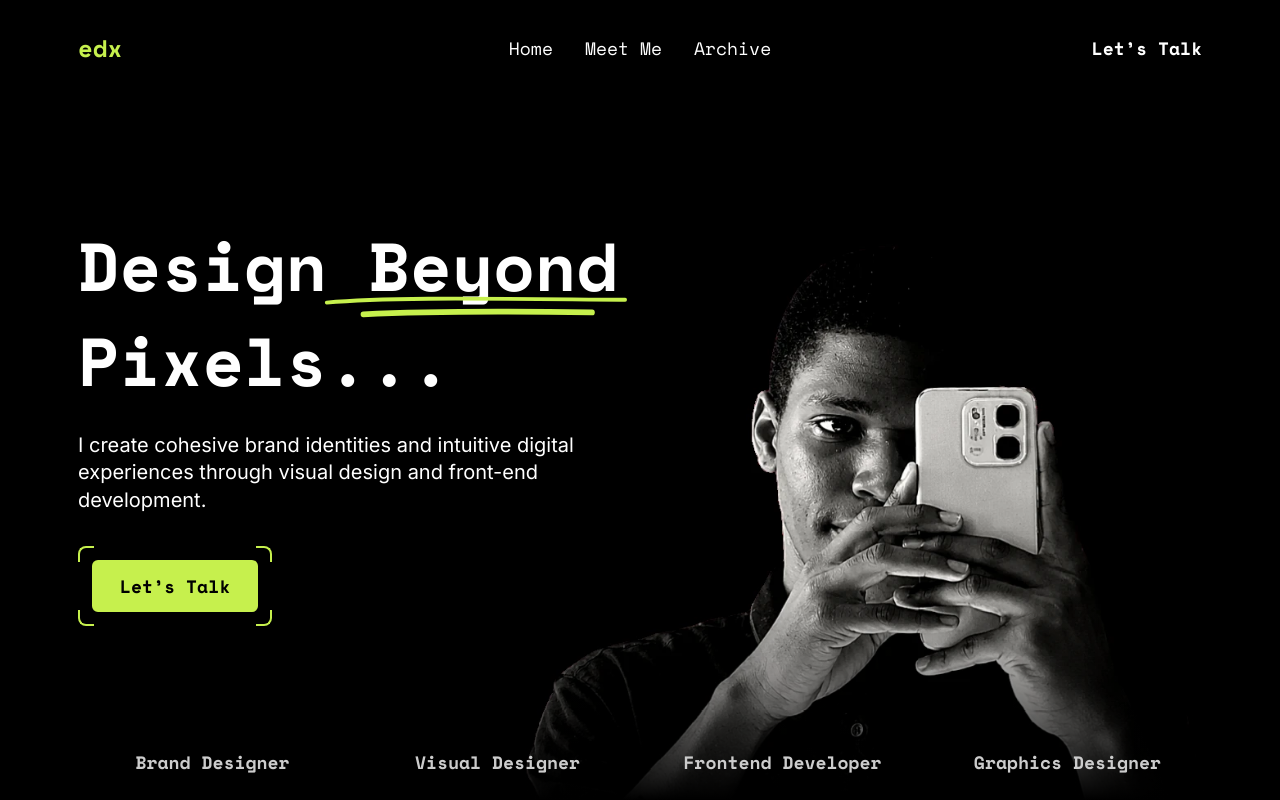
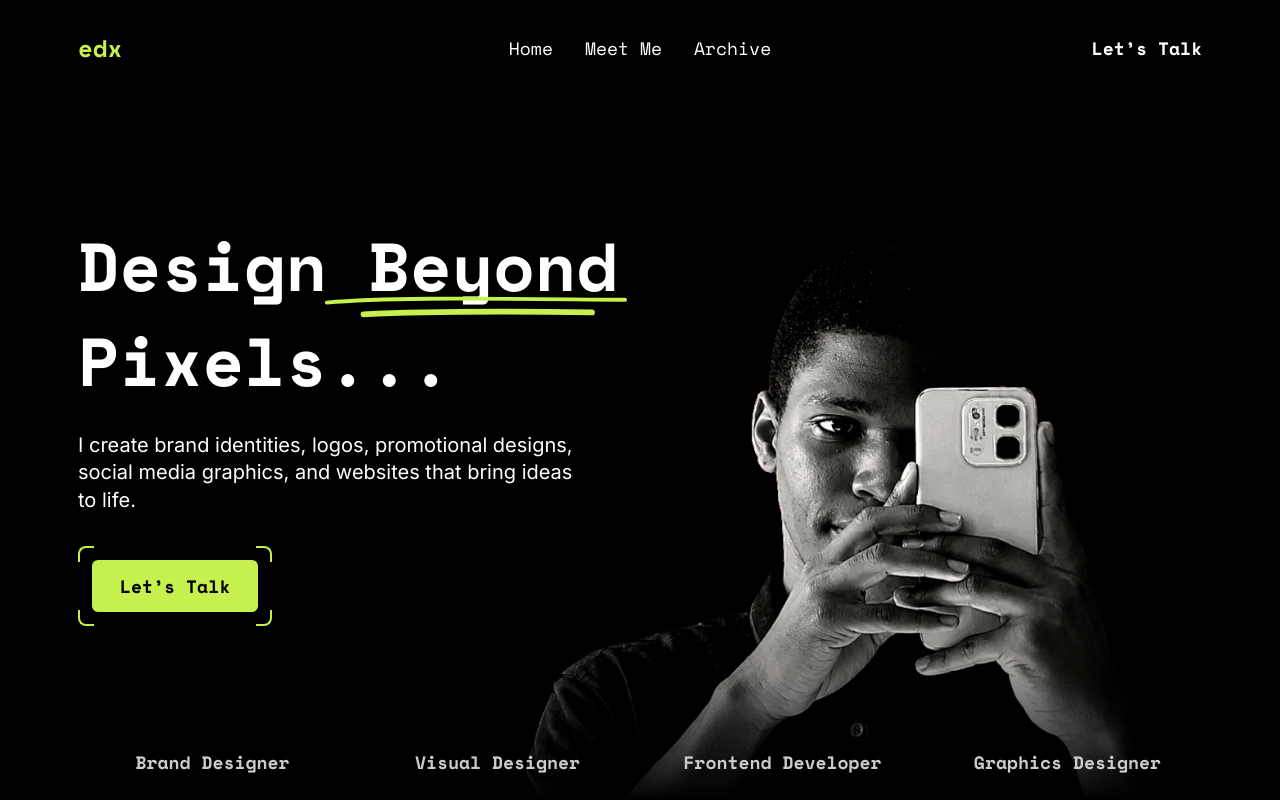
Before and after one commit to emeka-divine-exe/emeka-divine, a React (Vite) app: page / in a window 1280 px wide. Shown: the top 800 px of the page. Built offline with nearby package versions, Linux system fonts and the light colour scheme.

Commit message:
Update description in Hero component

```diff
--- a/src/Hero.jsx
+++ b/src/Hero.jsx
@@ -126,7 +126,7 @@ function Hero() {
             <motion.span {...rise(0.25)} className="block">Pixels...</motion.span>
           </h1>
           <motion.p {...rise(0.4)} className="mt-6 max-w-[34ch] font-sans text-lg leading-snug sm:text-xl md:max-w-lg">
-            I create cohesive brand identities and intuitive digital experiences through visual design and front-end development.
+            I create brand identities, logos, promotional designs, social media graphics, and websites that bring ideas to life.
           </motion.p>
           <motion.div {...rise(0.55)} className="mt-8">
             <TalkButton />
```
